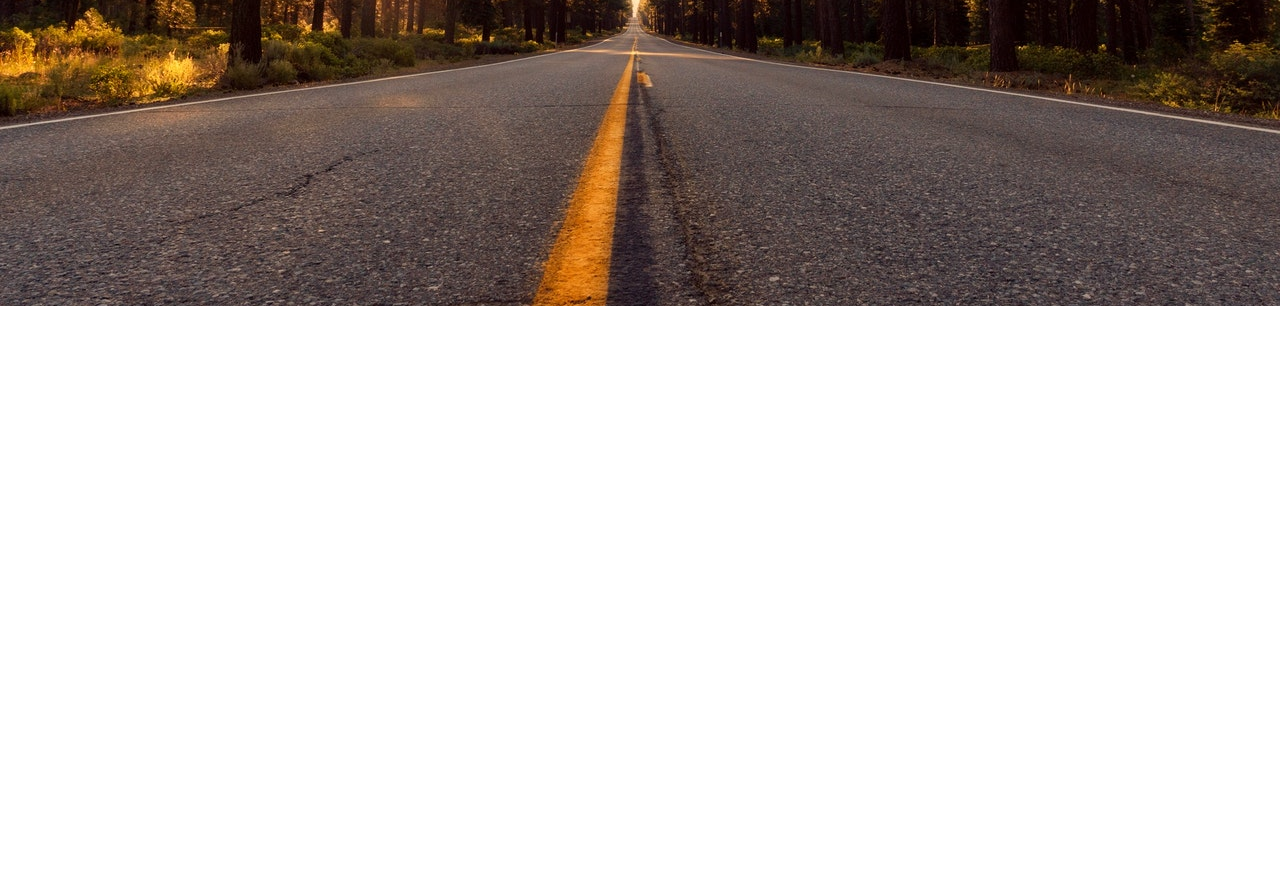
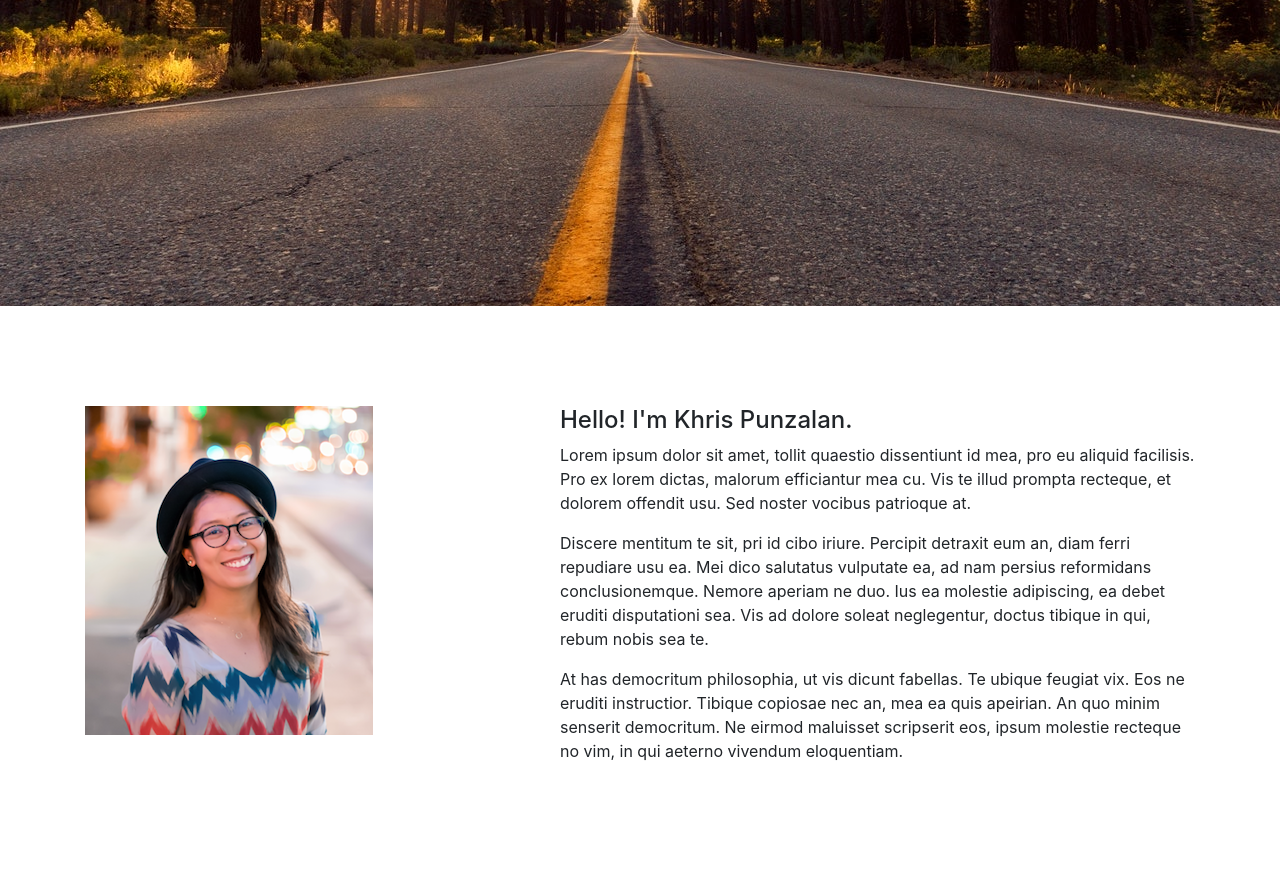
Before and after one commit to khris22/kp_portfolio, a plain HTML site: page index.html in a window 1280 px wide. Shown: the part 494-1373 px from the top of the page. Before the commit the page ends 800 px from the top, so only its background shows below. Drawn offline with nearby package versions, Linux system fonts and the light colour scheme.

Commit message:
Finished About me draft

```diff
--- a/css/style.css
+++ b/css/style.css
@@ -54,3 +54,11 @@
 .titleMessage .heading .sub {
 	font-size: 23px;
 }
+
+.section {
+    padding: 100px 0;
+}
+
+.aboutImage {
+    max-width: 100%;
+}
--- a/index.html
+++ b/index.html
@@ -42,6 +42,26 @@
         </div>
     </div>
 
+    <!-- About Page -->
+    <div id="about" class="section">
+        <div class="container">
+        <div class="row">
+            <div class="col-md-5">
+                <img class="aboutImage" src="images/profilepic.png" alt="Profile Image">
+            </div>
+
+            <div class="col-md-7">
+                <h4>Hello! I'm Khris Punzalan.</h4>
+                <p>Lorem ipsum dolor sit amet, tollit quaestio dissentiunt id mea, pro eu aliquid facilisis. Pro ex lorem dictas, malorum efficiantur mea cu. Vis te illud prompta recteque, et dolorem offendit usu. Sed noster vocibus patrioque at.
+
+                <p>Discere mentitum te sit, pri id cibo iriure. Percipit detraxit eum an, diam ferri repudiare usu ea. Mei dico salutatus vulputate ea, ad nam persius reformidans conclusionemque. Nemore aperiam ne duo. Ius ea molestie adipiscing, ea debet eruditi disputationi sea. Vis ad dolore soleat neglegentur, doctus tibique in qui, rebum nobis sea te.</p>
+
+                <p>At has democritum philosophia, ut vis dicunt fabellas. Te ubique feugiat vix. Eos ne eruditi instructior. Tibique copiosae nec an, mea ea quis apeirian. An quo minim senserit democritum. Ne eirmod maluisset scripserit eos, ipsum molestie recteque no vim, in qui aeterno vivendum eloquentiam.</p>
+            </div>
+        </div>
+        </div>
+    </div>
+
 
     <!-- superslides -->
     <script src="js/jquery.superslides.min.js"></script>
```
Also changed, not shown: images/profilepic.png (added).
